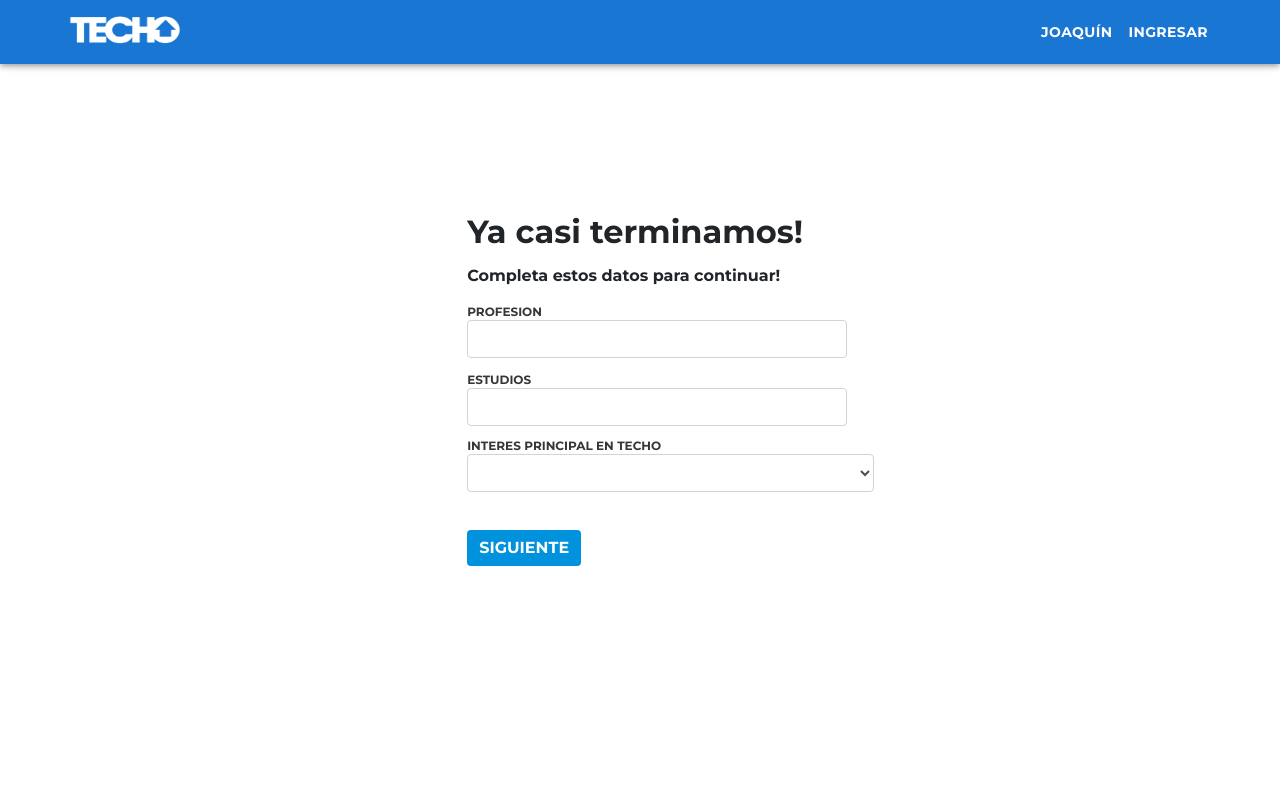
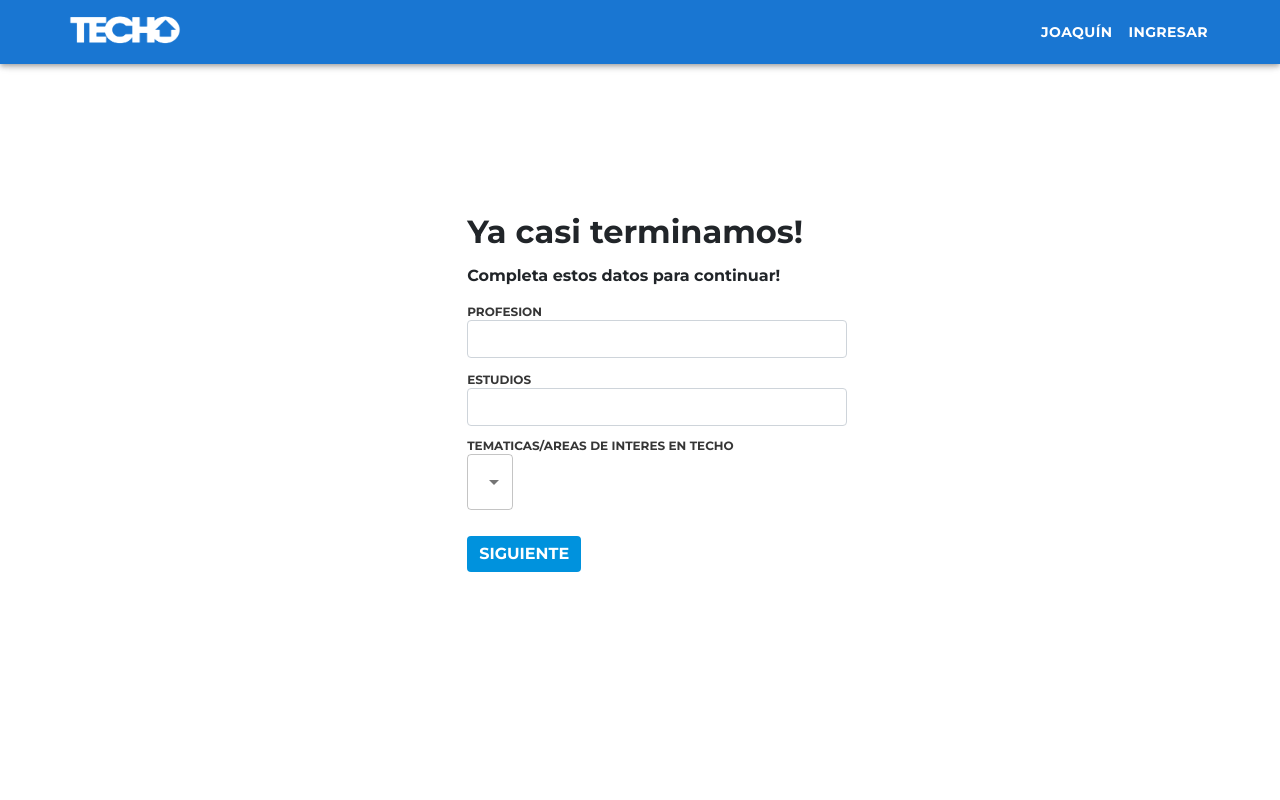
Before and after one commit to frivajica/TECHO-Teams, a React (Create React App) app: page /register in a window 1280 px wide. Shown: the top 800 px of the page. Built offline with nearby package versions, Linux system fonts and the light colour scheme.

Commit message:
Logueo desde api actividades

```diff
--- a/src/commons/navbar/LoginModal.jsx
+++ b/src/commons/navbar/LoginModal.jsx
@@ -8,14 +8,17 @@ import Backdrop from "@mui/material/Backdrop";
 import Typography from "@mui/material/Typography";
 import TextField from "@mui/material/TextField";
 import Link from "@mui/material/Link";
+import { CustomHook } from "../../hooks/CustomHook";
+import { loginRequest } from "../../state/usuario";
+import { useDispatch } from "react-redux";
 
 const Fade = React.forwardRef(function Fade(props, ref) {
   const { in: open, children, onEnter, onExited, ...other } = props;
   const style = useSpring({
     from: { opacity: 0 },
     to: { opacity: open ? 1 : 0 },
-    onStart: () => (open && onEnter) && onEnter(),
-    onRest: () => (!open && onExited) && onExited(),
+    onStart: () => open && onEnter && onEnter(),
+    onRest: () => !open && onExited && onExited(),
   });
 
   return (
@@ -43,7 +46,15 @@ const style = {
   p: 4,
   borderRadius: 1,
 };
-const LoginModal = ({open, handleClose}) => {
+const LoginModal = ({ open, handleClose }) => {
+  const mail = CustomHook("");
+  const password = CustomHook("");
+  const dispatch = useDispatch();
+
+  const handleLoginClick = (e) => {
+    e.preventDefault();
+    dispatch(loginRequest({ mail: mail.value, password: password.value }));
+  };
 
   return (
     <Modal
@@ -67,14 +78,26 @@ const LoginModal = ({open, handleClose}) => {
           </Typography>
           <hr />
           <br />
-          <form>
+          <form onSubmit={handleLoginClick}>
             <Box id="formBox">
               <Typography component="h2"> Mail: </Typography>
-              <TextField size="small" fullWidth label="Mail" id="fullWidth" />
+              <TextField
+                size="small"
+                fullWidth
+                label="Mail"
+                id="fullWidth"
+                {...mail}
+              />
               <br />
               <br />
               <Typography component="h2"> Contraseña: </Typography>
-              <TextField size="small" fullWidth label="Contraseña" id="fullWidth" />
+              <TextField
+                size="small"
+                fullWidth
+                label="Contraseña"
+                id="fullWidth"
+                {...password}
+              />
             </Box>
             <br />
             <div className="linksContainter">
@@ -94,7 +117,12 @@ const LoginModal = ({open, handleClose}) => {
                   {"REGISTRATE CON MAIL"}
                 </Link>
               </div>
-              <Button id="ingresar" size="medium" variant="outlined">
+              <Button
+                id="ingresar"
+                size="medium"
+                variant="outlined"
+                type="submit"
+              >
                 INGRESAR
               </Button>
             </div>
--- a/src/components/completarSignUp/SignUp.js
+++ b/src/components/completarSignUp/SignUp.js
@@ -3,12 +3,61 @@ import { CustomHook } from "../../hooks/CustomHook";
 import { Container } from "@mui/material";
 import swal from "sweetalert";
 import axios from "axios";
+import OutlinedInput from "@mui/material/OutlinedInput";
+import InputLabel from "@mui/material/InputLabel";
+import MenuItem from "@mui/material/MenuItem";
+import Select from "@mui/material/Select";
+import Chip from "@mui/material/Chip";
+import Box from "@mui/material/Box";
+import { useTheme } from "@mui/material/styles";
+
+const ITEM_HEIGHT = 48;
+const ITEM_PADDING_TOP = 8;
+const MenuProps = {
+  PaperProps: {
+    style: {
+      maxHeight: ITEM_HEIGHT * 4.5 + ITEM_PADDING_TOP,
+      width: 250,
+    },
+  },
+};
+
+function getStyles(name, personName, theme) {
+  return {
+    fontWeight:
+      personName.indexOf(name) === -1
+        ? theme.typography.fontWeightRegular
+        : theme.typography.fontWeightMedium,
+  };
+}
+
+const interes = [
+  "Voluntariado",
+  "Comunicaciones",
+  "Desarrollo de Fondos",
+  "Gestión Comunitaria",
+  "Administración y Finanzas",
+  "Vivienda y Habitat",
+  "Gestión de tiempo",
+  "Liderazgo",
+  "Gestión de Proyectos",
+  "Autoconocimiento",
+  "Modelo de trabajo TECHO",
+];
 
 function SignUp() {
+  const theme = useTheme();
   const profesion = CustomHook("");
   const estudios = CustomHook("");
-  const interes = CustomHook("");
+  const [intereses, setIntereses] = useState([]);
   const [formErrors, setFormErrors] = useState({});
+
+  const handleChange = (event) => {
+    const {
+      target: { value },
+    } = event;
+    setIntereses(typeof value === "string" ? value.split(",") : value);
+  };
 
   const successAlert = () => {
     swal({
@@ -46,17 +95,18 @@ function SignUp() {
       });
     }
 
-    if (!interes.value) {
+    if (!intereses[0]) {
       formIsValid = false;
       setFormErrors({
         ...formErrors,
-        interesErr: "Elija alguna opcion",
+        interesErr: "Elija alguna/s opcion/es",
       });
     }
 
     return formIsValid;
   };
 
+  //
   const { profesionErr, estudiosErr, interesErr } = formErrors;
 
   const handleSubmit = (e) => {
@@ -113,8 +163,38 @@ function SignUp() {
             className="form-control"
           />
           {estudiosErr ? <div className="errorFormMsg">{estudiosErr}</div> : ""}
-          <label for="selector" className="label">
-            <p>INTERES PRINCIPAL EN TECHO</p>
+          <InputLabel id="demo-multiple-chip-label">
+            TEMATICAS/AREAS DE INTERES EN TECHO
+          </InputLabel>
+          <Select
+            labelId="demo-multiple-chip-label"
+            id="demo-multiple-chip"
+            multiple
+            value={intereses}
+            onChange={handleChange}
+            input={<OutlinedInput id="select-multiple-chip" label="Chip" />}
+            renderValue={(selected) => (
+              <Box sx={{ display: "flex", flexWrap: "wrap", gap: 0.5 }}>
+                {selected.map((value) => (
+                  <Chip key={value} label={value} />
+                ))}
+              </Box>
+            )}
+            MenuProps={MenuProps}
+          >
+            {interes.map((name) => (
+              <MenuItem
+                key={name}
+                value={name}
+                style={getStyles(name, intereses, theme)}
+              >
+                {name}
+              </MenuItem>
+            ))}
+          </Select>
+          {interesErr ? <div className="errorFormMsg">{interesErr}</div> : ""}
+          {/* <label for="selector" className="label">
+            <p>INTERESES EN TECHO</p>
             <select id="selector" className="form-control" {...interes}>
               <option label=" "></option>
               <option className="option">Mentoreo</option>
@@ -122,7 +202,8 @@ function SignUp() {
               <option className="option">Otra opcion</option>
             </select>
           </label>
-          {interesErr ? <div className="errorFormMsg">{interesErr}</div> : ""}
+          {interesErr ? <div className="errorFormMsg">{interesErr}</div> : ""} */}
+          <br />
           <button type="submit" className="button">
             SIGUIENTE
           </button>
--- a/src/index.css
+++ b/src/index.css
@@ -43,7 +43,7 @@
     order: -1;
   }
   .footer {
-  justify-content: center;
+    justify-content: center;
   }
 }
 
@@ -144,7 +144,7 @@
 }
 
 .errorFormMsg {
-  font-size: 13px;
+  font-size: 11px;
   color: red;
   height: 5px;
   margin-top: 1px;
@@ -168,6 +168,18 @@
   text-align: center;
   color: white;
   font-size: 2em;
+}
+
+#demo-multiple-chip-label {
+  font-family: Montserrat, sans-serif;
+  font-size: 12px;
+  font-weight: bold;
+  font-style: normal;
+  font-stretch: normal;
+  line-height: 1.33;
+  letter-spacing: normal;
+  text-align: left;
+  color: #363636;
 }
 
 /* --------------------------------Navbar & LoginModal------------------------------- */
--- a/src/state/usuario.js
+++ b/src/state/usuario.js
@@ -3,12 +3,24 @@ import {
   createAsyncThunk,
   createReducer,
 } from "@reduxjs/toolkit";
+import axios from "axios";
 
 export const setUsuario = createAction("SET_USARIO");
 
-const usuarioReducer = createReducer({},
+export const loginRequest = createAsyncThunk("LOGIN", ({ email, password }) => {
+  return axios
+    .post("https://sandbox.actividades.techo.org/api/login", {
+      email,
+      password,
+    })
+    .then((res) => console.log(res));
+});
+
+const usuarioReducer = createReducer(
+  {},
   {
     [setUsuario]: (state, action) => action.payload,
+    [loginRequest.fulfilled]: (state, action) => action.payload,
   }
 );
 
```
Also changed, not shown: api/server.js (+5 -2 lines). Lines whose indentation alone changed are shown as unchanged.
